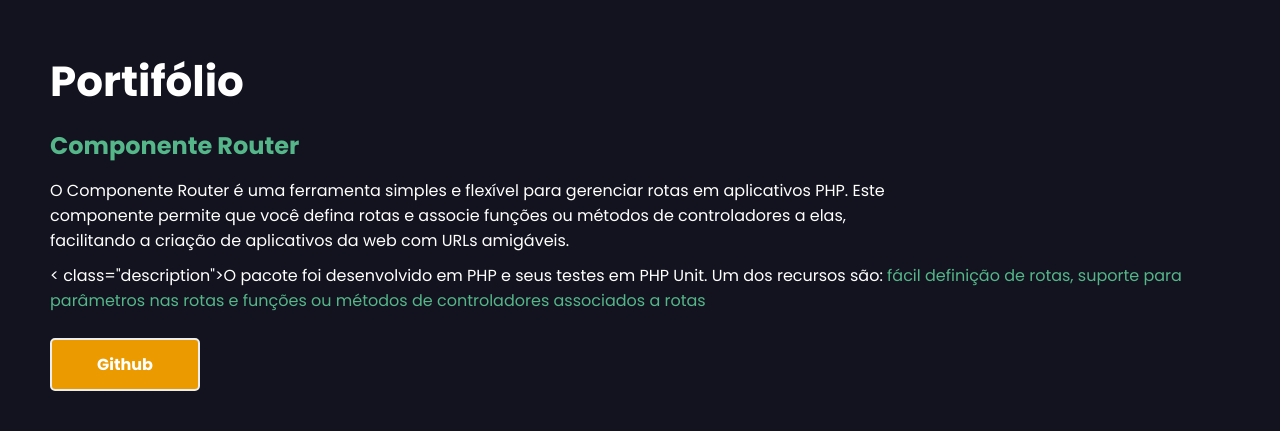
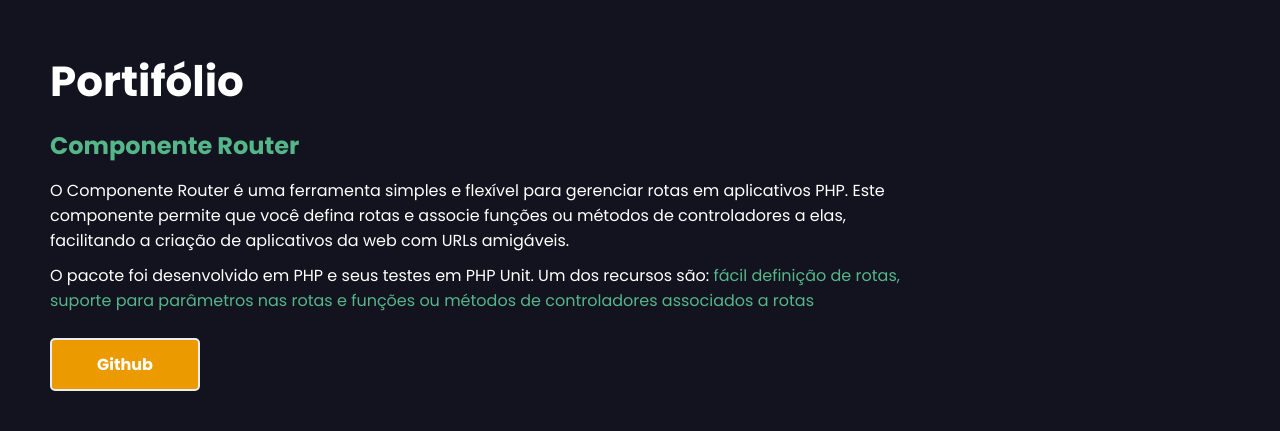
Before and after one commit to claudio1994-oliveira/claudio1994-oliveira.github.io, a plain HTML site: page index.html in a window 1280 px wide. Shown: the part 2400-2831 px from the top of the page. Drawn offline with nearby package versions, Linux system fonts and the light colour scheme; a web font is replaced by a local one.

Commit message:
corrigindo paragrafos e aumentando tempo de transição de slides

```diff
--- a/index.html
+++ b/index.html
@@ -123,13 +123,14 @@
                 aplicativos PHP. Este componente permite que você defina rotas e associe funções ou métodos de
                 controladores a elas, facilitando a criação de aplicativos da web com URLs amigáveis.
               </p>
-              < class="description">O pacote foi desenvolvido em PHP e seus testes em PHP Unit. Um dos recursos são:
+              <p class="description">O pacote foi desenvolvido em PHP e seus testes em PHP Unit. Um dos recursos são:
                 <span class="highlight">fácil definição de rotas, suporte para parâmetros nas rotas e funções ou
                   métodos de controladores
-                  associados a rotas</span></p>
+                  associados a rotas</span>
+              </p>
 
-                <a href="https://github.com/claudio1994-oliveira/router" target="_blank" id="btn-projects">
-                  <span>Github</span></a>
+              <a href="https://github.com/claudio1994-oliveira/router" target="_blank" id="btn-projects">
+                <span>Github</span></a>
             </div>
           </div>
 
@@ -140,11 +141,11 @@
                 O "My PHP MVC" é um pequeno projeto que tem como objetivo simplificar e estudar o PHP para aplicações
                 web simples. Utilize-o, divirta-se e sinta-se à vontade para considerá-lo seu.
               </p>
-              < class="description">O projeto é desenvolvido em PHP e seus testes em PHP Unit. Considere em contribuir
+              <p class="description">O projeto é desenvolvido em PHP e seus testes em PHP Unit. Considere em contribuir
                 com o projeto e se divirta programando em PHP.</p>
 
-                <a href="https://github.com/claudio1994-oliveira/my-php-mvc" target="_blank" id="btn-projects">
-                  <span>Github</span></a>
+              <a href="https://github.com/claudio1994-oliveira/my-php-mvc" target="_blank" id="btn-projects">
+                <span>Github</span></a>
             </div>
           </div>
 
@@ -197,7 +198,7 @@
   <script>
     const swiper = new Swiper('.swiper', {
       autoplay: {
-        delay: 2500,
+        delay: 4500,
         disableOnInteraction: false,
       },
       loop: true,
```
